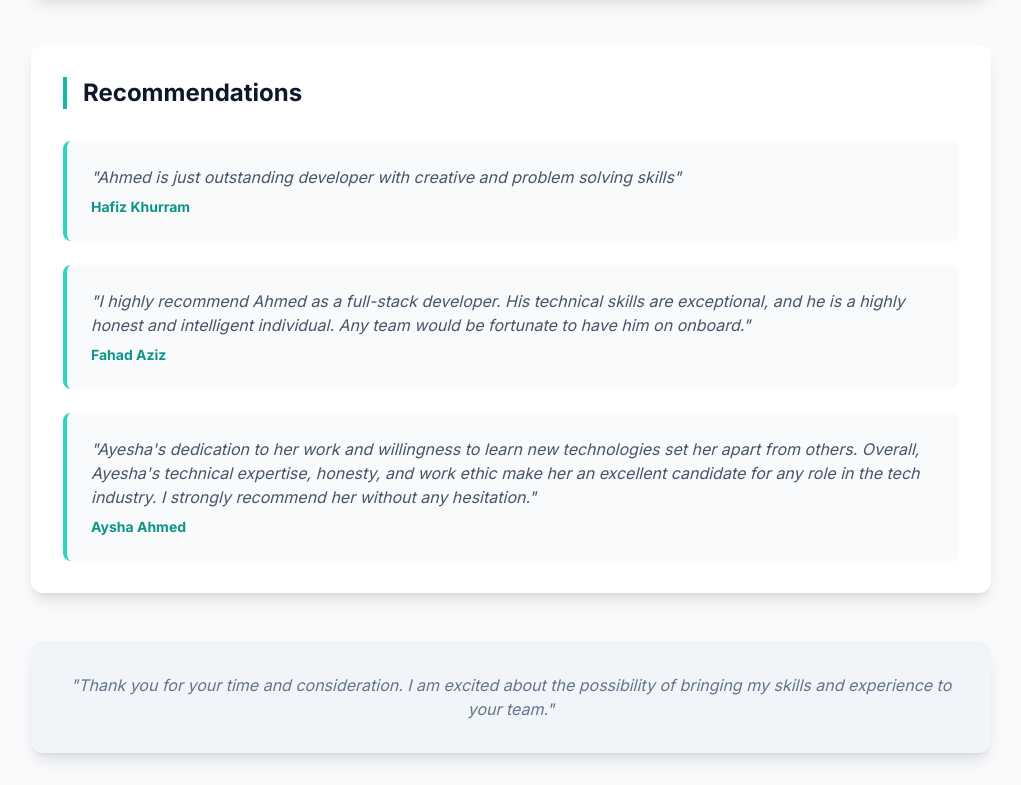
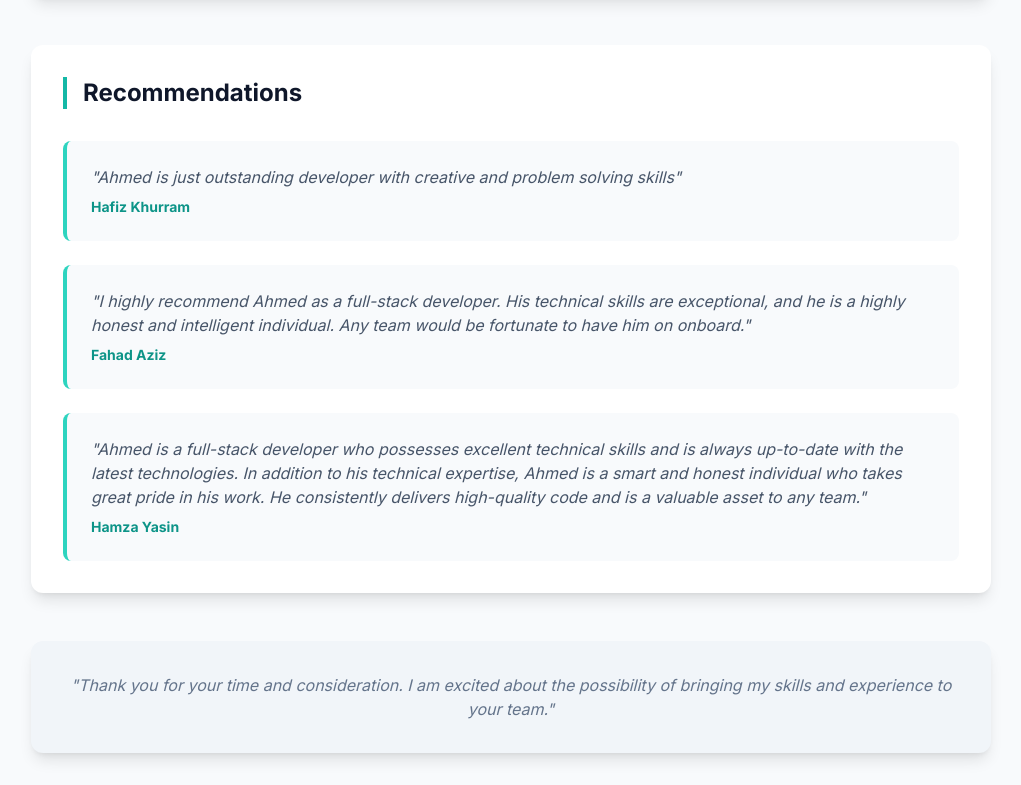
Before and after one commit to ahmedyasin21/ahmedyasin21.github.io, a plain HTML site: page index.html in a window 1280 px wide. Shown: the part 5123-5908 px from the top of the page, without its empty margins (257-1278 px from the left). Drawn offline with nearby package versions, Linux system fonts and the light colour scheme.

Commit message:
Update index.html

```diff
--- a/index.html
+++ b/index.html
@@ -502,9 +502,11 @@
                     </div>
                     <!-- Recommendation 3 -->
                     <div class="p-6 bg-slate-50 rounded-lg border-l-4 border-teal-400">
-                        <p class="italic text-slate-600">"Ayesha's dedication to her work and willingness to learn new technologies set her apart from others. Overall, Ayesha's technical expertise, honesty, and work ethic make her an excellent candidate for any role in the tech industry. I strongly recommend her without any hesitation."</p>
+                        <p class="italic text-slate-600">"Ahmed is a full-stack developer who possesses excellent technical skills and is always up-to-date with the latest technologies.
+
+In addition to his technical expertise, Ahmed is a smart and honest individual who takes great pride in his work. He consistently delivers high-quality code and is a valuable asset to any team."</p>
                         <p class="text-sm font-semibold text-slate-800 mt-2">
-                            <a href="https://www.linkedin.com/in/ayshazubair" target="_blank" class="text-teal-600 hover:underline">Aysha Ahmed</a>
+                            <a href="https://www.linkedin.com/in/hamzayasin/" target="_blank" class="text-teal-600 hover:underline">Hamza Yasin</a>
                         </p>
                     </div>
                 </div>
```
